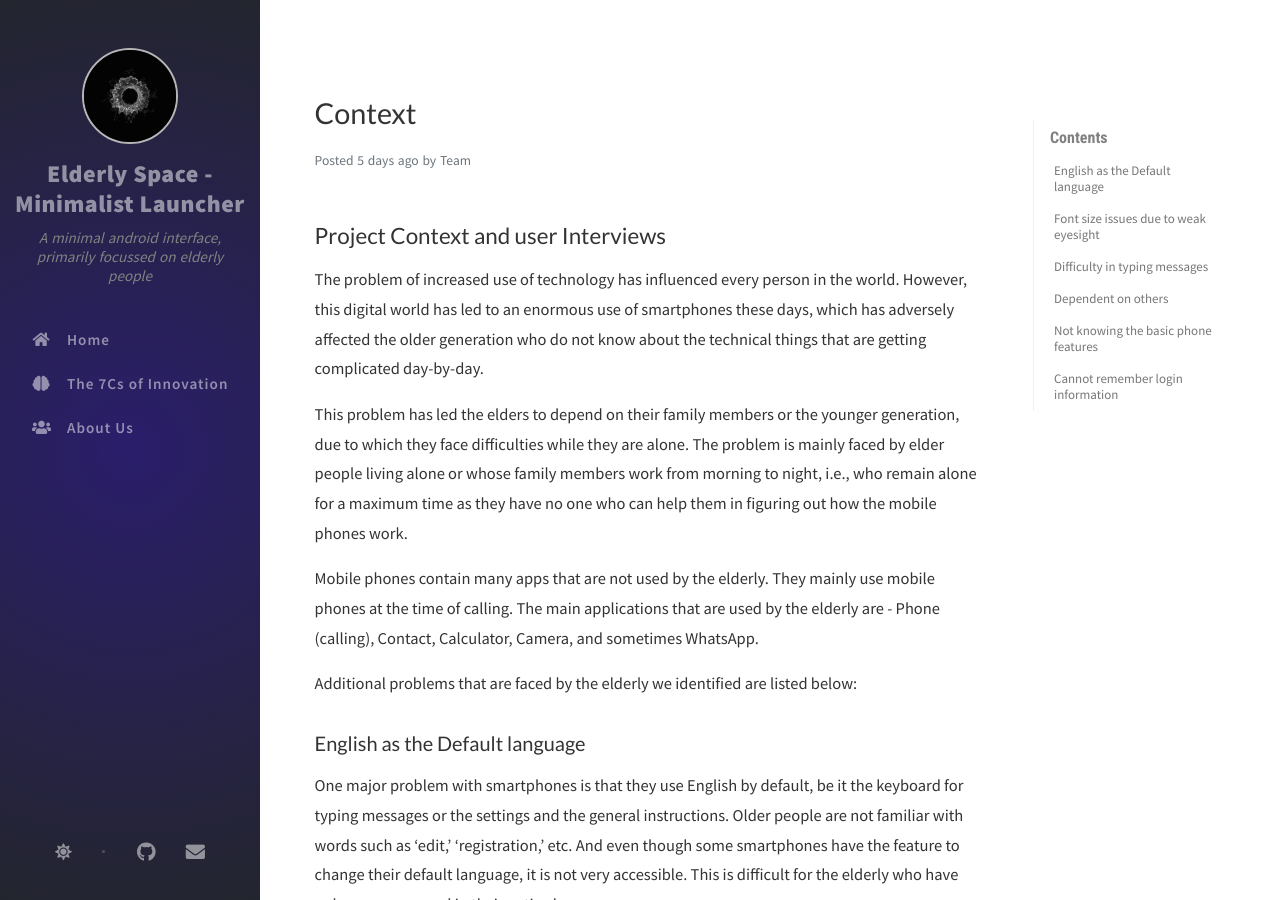
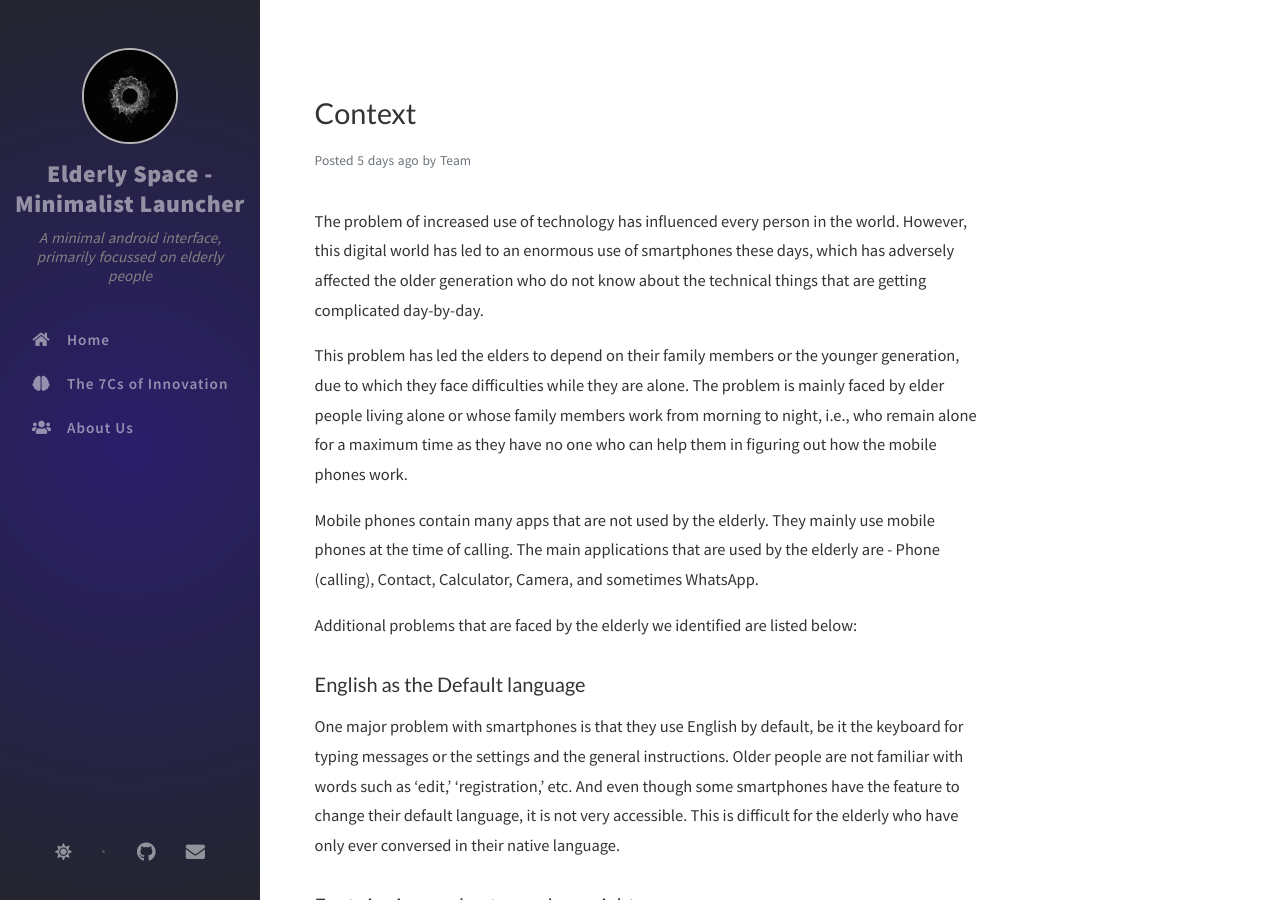
Before and after one commit to 3y3p4tch/elderlyUI, a Jekyll site: the page built from _posts/2020-10-23-context.md, in a window 1280 px wide and 900 px high. Built offline with Jekyll 4.4.1, drawn with Linux system fonts in a browser that asks for light colours; nearby versions of some CDN libraries; comment, search, counter and statistics services are not loaded.

Commit message:
minor change

```diff
--- a/_posts/2020-10-23-context.md
+++ b/_posts/2020-10-23-context.md
@@ -3,7 +3,6 @@
 author: Team
 math: true
 ---
-## Project Context and user Interviews
 
 The problem of increased use of technology has influenced every person in the world. However, this digital world has led to an enormous use of smartphones these days, which has adversely affected the older generation who do not know about the technical things that are getting complicated day-by-day.
 
```
